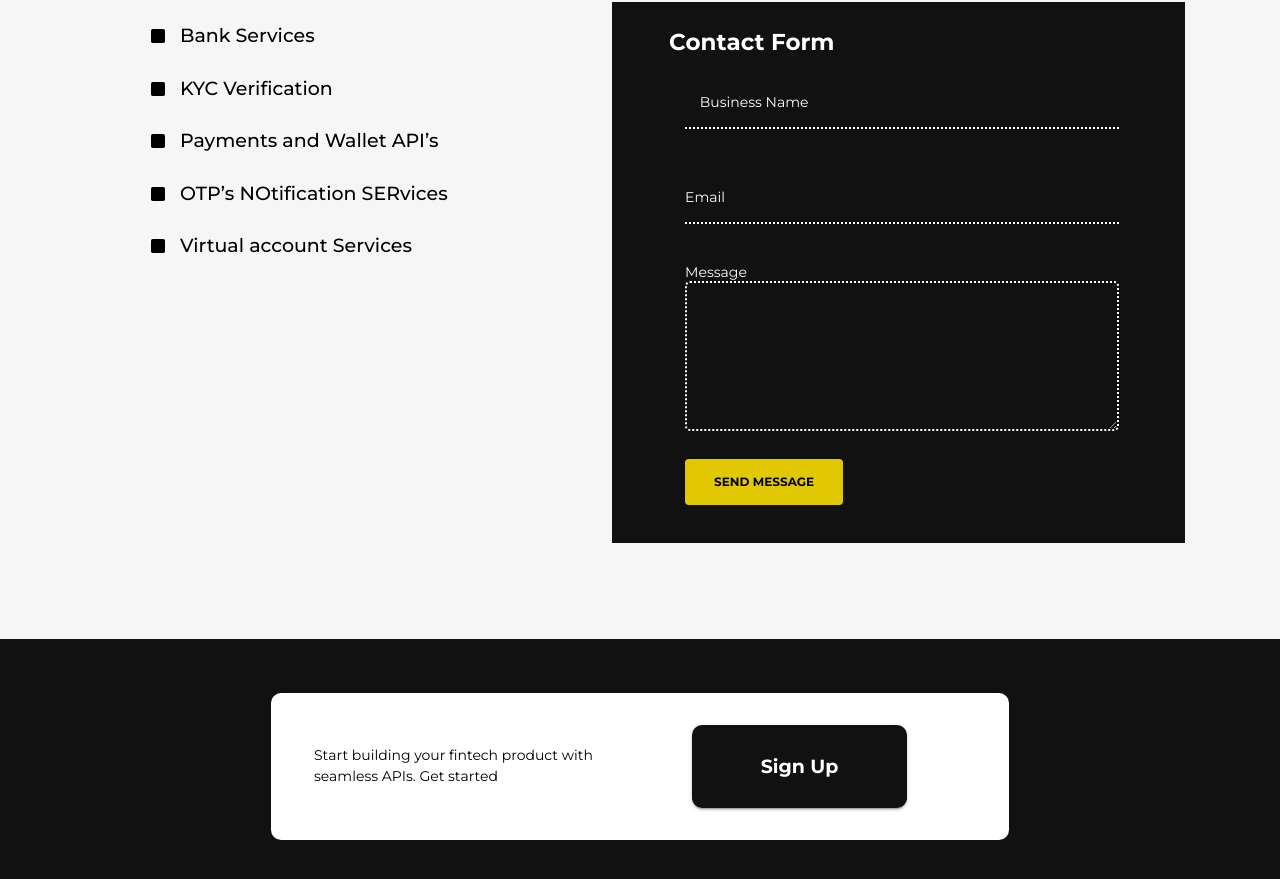
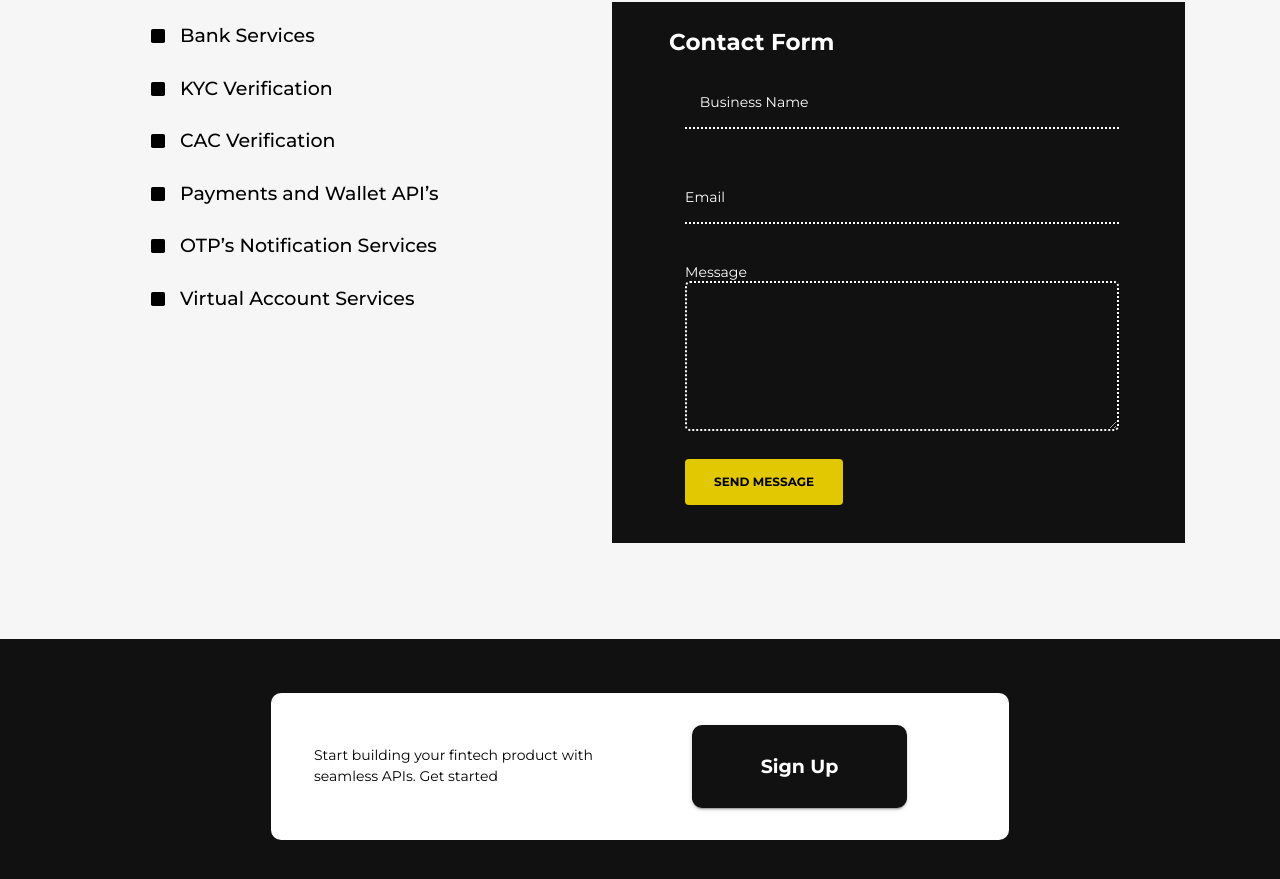
Before and after one commit to devcenterinnovation/BlacBoxWebsite, a React (Create React App) app: page /contact in a window 1280 px wide. Shown: the part 979-1858 px from the top of the page. Built offline with nearby package versions, Linux system fonts and the light colour scheme.

Commit message:
final fix

```diff
--- a/src/pages/contact.jsx
+++ b/src/pages/contact.jsx
@@ -19,9 +19,10 @@ import heroImage from "../images/contact/contact_hero.svg"
 const serviceList = [
   "Bank Services",
   "KYC Verification",
+  "CAC Verification",
   "Payments and Wallet API’s",
-  "OTP’s NOtification SERvices",
-  "Virtual account Services",
+  "OTP’s Notification Services",
+  "Virtual Account Services",
 ]
 
 export default function ContactPage() {
```
